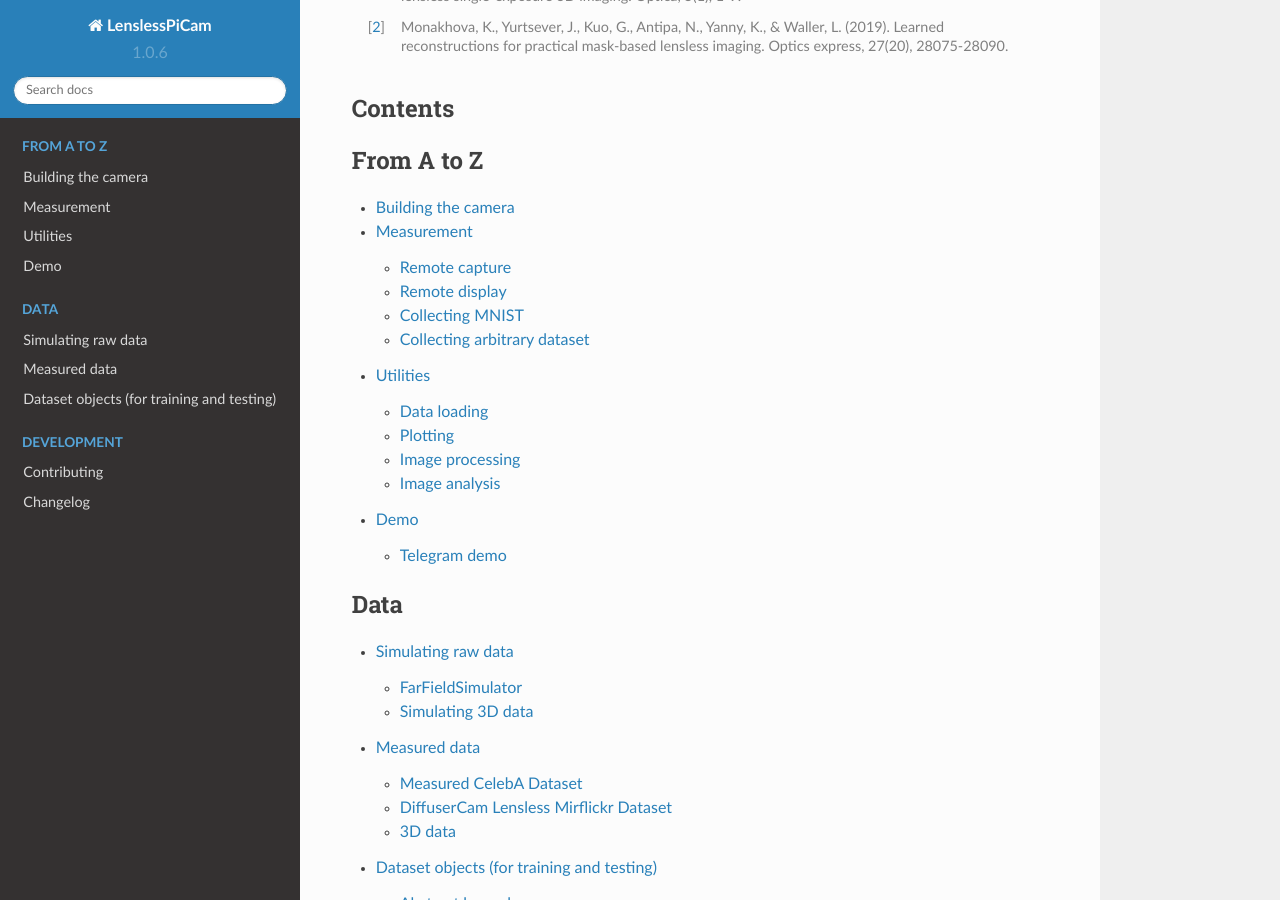
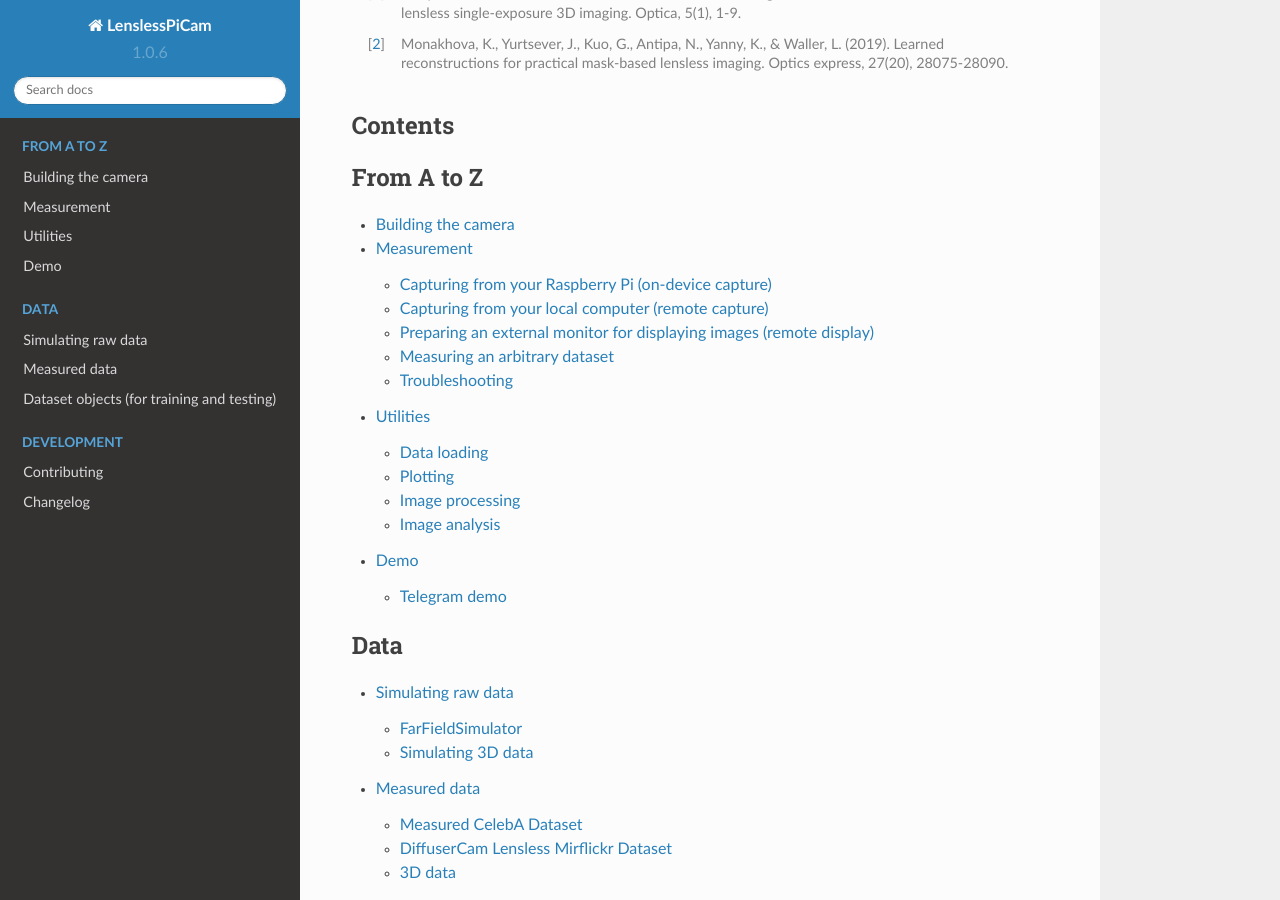
Before and after one commit to LCAV/LenslessPiCam, a Sphinx documentation site: the page built from docs/source/index.rst, in a window 1280 px wide and 900 px high, scrolled down 3911 px. Built offline with Sphinx 7.4.7 and the Read the Docs theme 2.0.0, drawn with Linux system fonts in a browser that asks for light colours; some of the changed lines change nothing that is shown; some of the changed text lies outside the part shown.

Commit message:
Improve measurement documentation.

```diff
--- a/README.rst
+++ b/README.rst
@@ -157,6 +157,7 @@ directory):
    pip install -r rpi_requirements.txt
 
    # test on-device camera capture (after setting up the camera)
+   source lensless_env/bin/activate
    python scripts/measure/on_device_capture.py
 
 You may still need to manually install ``numpy`` and/or ``scipy`` with ``pip`` in case libraries (e.g. ``libopenblas.so.0``) cannot be detected.
--- a/docs/requirements.txt
+++ b/docs/requirements.txt
@@ -8,3 +8,4 @@ torchmetrics>=0.11.4
 pyFFS>=2.2.3   # for waveprop
 waveprop>=0.0.9
 tqdm
+omegaconf
--- a/docs/source/measurement.rst
+++ b/docs/source/measurement.rst
@@ -1,5 +1,7 @@
 Measurement
 ===========
+
+The goal of this section is to provide a guide on how to measure data with *LenslessPiCam* and a Raspberry Pi-based lensless camera.
 
 `This Medium article <https://medium.com/@bezzam/measuring-a-diffusercam-psf-and-raw-data-b01ee29eda4>`__
 discusses the typical measurement process for a lensless camera:
@@ -7,35 +9,44 @@ discusses the typical measurement process for a lensless camera:
 #. Measure the point spread function (PSF), which involves some calibration. See `this article <https://medium.com/@bezzam/measuring-an-optical-psf-with-an-arduino-an-led-and-a-cardboard-box-2f3ddac660c1>`__ for how to make a low-cost point source generator.
 #. Measure raw data.
 
-With some data in hand, :ref:`reconstructions algorithms<Reconstruction>` can be explored!
+All scripts related to measurement can be found in the `scripts/measure <https://github.com/LCAV/LenslessPiCam/tree/main/scripts/measure>`__
+directory. Some scripts are meant to be run on your local machine, while others are meant to be run on the Raspberry Pi.
 
-The scripts used below assume that you have :ref:`setup<Setup>` the package on **both** your
-local machine and a remote Raspberry Pi with SSH and passwordless access.
+.. note::
 
-Sometimes, we have noticed problems with locale when running the remote capture and
-display scripts, for example:
+   Before trying to collect a dataset, you should first go through each section below to ensure that the camera is working correctly and that you are able to capture and display images.
+
+
+It is highly recommended to connect to your Raspberry Pi through an IDE like VS Code, as it will be much easier to edit configuration files.
+
+
+Capturing from your Raspberry Pi (on-device capture)
+----------------------------------------------------
+
+The on-device scripts need to work before you can perform remote capture.
+
+*LenslessPiCam* should be cloned and installed on your Raspberry Pi, see :ref:`here<Setup>` (scroll down to "Raspberry Pi setup").
+
+The following script can be used to capture data with the Raspberry Pi camera:
 
 .. code:: bash
 
-   perl: warning: Setting locale failed.
-   perl: warning: Please check that your locale settings:
-   ...
+   python scripts/on_device_capture.py
 
-This may arise due to incompatible locale settings between your local
-machine and the Raspberry Pi. There are two possible solutions to this,
-as proposed in `this
-forum <https://forums.raspberrypi.com/viewtopic.php?t=11870>`__.
-
-#. Comment ``SendEnv LANG LC_*`` in ``/etc/ssh/ssh_config`` on your laptop.
-#. Comment ``AcceptEnv LANG LC_*`` in ``/etc/ssh/sshd_config`` on the Raspberry Pi.
-
-Remote capture
---------------
+Default parameters can be found in `configs/capture.yaml <https://github.com/LCAV/LenslessPiCam/blob/main/configs/capture.yaml>`__.
+A description of each parameters can be found in this `pull request <https://github.com/LCAV/LenslessPiCam/pull/104/files#diff-5c2872943948eced6af96fa06f035330c48e400bb63f9cb3add461714420cc11>`__.
 
 .. note::
 
    Note if using the *Legacy Camera* on Bullseye OS, you should set ``legacy=True`` in your configuration file.
 
+
+Capturing from your local computer (remote capture)
+---------------------------------------------------
+
+For remote capture, you need to have *LenslessPiCam* installed on your local machine (see :ref:`here<Setup>`),
+and you need to have `passwordless access <https://medium.com/@bezzam/headless-and-passwordless-interfacing-with-a-raspberry-pi-ssh-453dd75154c3>`__
+to your Raspberry Pi.
 
 You can remotely capture data with the following script:
 
@@ -50,12 +61,14 @@ where ``<HOSTNAME>`` is the hostname or IP address of your Raspberry Pi.
 The script will save the captured data (``raw_data.png``) and plots
 (including histogram to check for saturation) in ``demo_lensless``.
 
-The default configuration (``config/demo.yaml``) converts the captured
-Bayer data to RGB and downsamples the image by a factor of 4 on the
+The default configuration (`config/demo.yaml <https://github.com/LCAV/LenslessPiCam/blob/main/configs/demo.yaml>`__)
+converts the captured Bayer data to RGB and downsamples the image by a factor of 4 on the
 Raspberry Pi, and then sends it back to your computer.
+The `capture <https://github.com/LCAV/LenslessPiCam/blob/b863d265fd69e6ded140ccfc36c9accbe562de87/configs/demo.yaml#L32>`_ section,
+essentially sets the parameters for the on-device capture configation.
 
-Moreover, this configuration uses white balancing gains that were
-determined for our lensless camera (``capture.awb_gains``,
+The default configuration uses white balancing gains that were
+determined for our LCD-based lensless camera (``capture.awb_gains``,
 ``camera.red_gain``, and ``camera.blue_gain``). You will very likely
 need to determine these gains for your lensless camera by first capturing
 the raw `Bayer data <https://medium.com/@bezzam/bayer-capture-and-processing-with-the-raspberry-pi-hq-camera-in-python-8496fed9dcb7>`__
@@ -74,16 +87,15 @@ you can run the above script with a different configation:
 You can then use ``scripts/measure/analyze_image.py`` to play around with the red and
 blue gains to find the best white balance for your camera.
 
+Preparing an external monitor for displaying images (remote display)
+--------------------------------------------------------------------
 
-Remote display
---------------
+Our approach for displaying images on a monitor connected to a Raspberry Pi is to
+view an image in full-screen mode using the `feh <https://feh.finalrewind.org/>`__ command line tool,
+which reads a folder of images and displays them in a slideshow.
+Our folder only has one image, and we rewrite this image every time we want to display a new image.
 
-For collecting images displayed on a screen, we have prepared some
-software to remotely display images on a Raspberry Pi installed with
-this software and connected to a monitor.
-
-You first need to install the ``feh`` command line tool on your
-Raspberry Pi.
+You first need to install the ``feh`` command line tool on your Raspberry Pi.
 
 .. code:: bash
 
@@ -96,15 +108,17 @@ Then make a folder where we will create and read prepared images.
    mkdir ~/LenslessPiCam_display
    cp ~/LenslessPiCam/data/original/mnist_3.png ~/LenslessPiCam_display/test.png
 
-Then we can use ``feh`` to launch the image viewer.
+We will be overwriting ``~/LenslessPiCam_display/test.png`` whenever we want to display a new image.
+Then **from a Terminal on the Raspberry Pi** we can use ``feh`` to launch the image viewer.
 
 .. code:: bash
 
    feh LenslessPiCam_display --scale-down --auto-zoom -R 0.1 -x -F -Y
 
-Then from your laptop you can use the following script to display an
+This command cannot be launched from an SSH session connected to the Raspberry Pi, even if there is a monitor connected to the Raspberry Pi.
+
+Then *from your laptop with passwordless access*, you can use the following script to display an
 image on the Raspberry Pi:
-
 
 .. code-block:: bash
 
@@ -116,74 +130,99 @@ image on the Raspberry Pi:
 where ``USERNAME`` and ``HOSTNAME`` are the username and hostname of the RPi,
 and ``FP`` is the path on your local computer of the image you would like
 to display. The default parameters can be found in ``config/demo.yaml``,
-specifically the ``display`` section, where you may be interested in
-adjusting the screen resolution, positioning, brightness, padding, and
-rotation.
+specifically the `display <https://github.com/LCAV/LenslessPiCam/blob/b863d265fd69e6ded140ccfc36c9accbe562de87/configs/demo.yaml#L16>`_ section,
+to adjust the screen resolution, positioning, brightness, padding, and rotation.
+
+
+Measuring an arbitrary dataset
+------------------------------
 
 .. note::
 
-   It is recommended to disable screen blanking (the screen from entering
+   From the Raspberry Pi, it is recommended to disable screen blanking (the screen from entering
    power saving mode and turning off) by following these `steps <https://pimylifeup.com/raspberry-pi-disable-screen-blanking/>`__.
 
-Collecting MNIST
-----------------
 
-We provide a couple scripts to collect MNIST with the proposed camera.
+The following script can be used to collect an arbitrary dataset with the proposed camera.
+The script should be launched **from the Raspberry Pi**:
 
-Script that can be launched from the Raspberry Pi:
+.. code::
+
+   python scripts/measure/collect_dataset_on_device.py -cn CONFIG_NAME
+
+The default configuration can be found in `configs/collect_dataset.yaml <https://github.com/LCAV/LenslessPiCam/blob/main/configs/collect_dataset.yaml>`__.
+
+
+The following needs to be done before running the script:
+
+#. Determine the white balance gains for your camera, e.g. with ``scripts/measure/analyze_image.py`` as described above.
+#. As you probably won't have enough memory on the Raspberry Pi, `mount <https://thepihut.com/blogs/raspberry-pi-tutorials/how-to-mount-an-external-hard-drive-on-the-raspberry-pi-raspian>`__ an external hard-drive to save the dataset into.
+
+   .. code:: bash
+
+      sudo mount /dev/sda1 /mnt
+
+   Change ``/dev/sda1`` to the correct device name of your external hard-drive.
+
+#. Define your own configuration file inside the ``configs`` directory. You can "inherit" from the default configuration file and overwrite the parameters you want to change:
+
+   .. code:: yaml
+
+      defaults:
+         - collect_dataset
+         - _self_
+
+      input_dir: /mnt/YOUR_INPUT_DATASET
+      output_dir: /mnt/YOUR_OUTPUT_DATASET
+      n_files: 10000
+      min_level: 140
+      max_tries: 4
+
+      display:
+         image_res: [900, 1200]
+
+      capture:
+         exposure: 0.5
+         awb_gains: YOUR_AWB_GAINS
+
+
+You can schedule the dataset collection with ``runtime`` and ``start_delay``.
+
+By default, the script will save downloaded RGB data, as raw Bayer data can quickly take up a lot of space.
+
+See `configs/collect_mirflickr_multimask.yaml <https://github.com/LCAV/LenslessPiCam/blob/main/configs/collect_mirflickr_multimask.yaml>`__
+for an example of measuring a multi-mask dataset with DigiCam.
+
+.. note::
+
+   Play around with the display/capture settings until you get the ones that align well for an ADMM reconstruction,
+   and that require the least amount of re-tries.
+
+.. note::
+
+   As the measurement may run for a while, it is recommended to run the script in a `screen <https://linuxize.com/post/how-to-use-linux-screen/>`__ session (or similar) to avoid the script being interrupted if the SSH connection is lost.
+
+
+Troubleshooting
+---------------
+
+The scripts used below assume that you have :ref:`setup<Setup>` the package on **both** your
+local machine and a remote Raspberry Pi with SSH and
+`passwordless access <https://medium.com/@bezzam/headless-and-passwordless-interfacing-with-a-raspberry-pi-ssh-453dd75154c3>`__.
+
+Sometimes, we have noticed problems with locale when running the remote capture and
+display scripts, for example:
 
 .. code:: bash
 
-   python scripts/measure/collect_mnist_on_device.py --input_dir MNIST_original \
-   --output_dir MNIST_meas
+   perl: warning: Setting locale failed.
+   perl: warning: Please check that your locale settings:
+   ...
 
-If the MNIST dataset is not available at ``MNIST_original`` it will be
-downloaded from `here <http://yann.lecun.com/exdb/mnist/>`__. The above
-command will measure the training set. The ``--test`` flag can be used
-to measure the test set. It is recommended to run the script from a
-`screen <https://linuxize.com/post/how-to-use-linux-screen/>`__
-session as it takes a long time to go through all the files! The
-``--n_files <N_FILES>`` option can be used to measure a user-specified
-amount of files.
+This may arise due to incompatible locale settings between your local
+machine and the Raspberry Pi. There are two possible solutions to this,
+as proposed in `this
+forum <https://forums.raspberrypi.com/viewtopic.php?t=11870>`__.
 
-To remotely collect the MNIST dataset (although quite slow due to
-copying files back and forth):
-
-.. code:: bash
-
-   python scripts/measure/collect_mnist.py --hostname <IP_ADDRESS> --output_dir MNIST_meas
-
-
-Collecting arbitrary dataset
-----------------------------
-
-We provide a script to collect an arbitrary dataset with the proposed
-camera. The script can be launched **from the Raspberry Pi**:
-
-.. code::
-
-   python scripts/measure/collect_dataset_on_device.py
-
-By default this script will collect a subset (100 files) of the `CelebA <https://mmlab.ie.cuhk.edu.hk/projects/CelebA.html>`__
-dataset.
-
-The default configuration can be found in ``configs/collect_dataset.yaml``. You can
-change the dataset by changing the ``input_dir`` and ``input_file_ext`` to set
-the directory and file extension of the dataset you would like to collect. You
-can schedule the dataset collection with ``runtime`` and ``start_delay``.
-
-As raw Bayer data can quickly take up a lot of space, the script will save downloaded
-RGB data.
-
-.. note::
-
-   To convert to RGB correctly, you need to determine your white balance gains as described in the :ref:`Remote capture section<Remote capture>`.
-
-You may also need to `mount <https://thepihut.com/blogs/raspberry-pi-tutorials/how-to-mount-an-external-hard-drive-on-the-raspberry-pi-raspian>`__
-an external hard-drive on the Raspberry Pi to save the dataset into.
-
-.. code:: bash
-
-   sudo mount /dev/sda1 /mnt
-
-Change ``/dev/sda1`` to the correct device name of your external hard-drive.
+#. Comment ``SendEnv LANG LC_*`` in ``/etc/ssh/ssh_config`` on your laptop.
+#. Comment ``AcceptEnv LANG LC_*`` in ``/etc/ssh/sshd_config`` on the Raspberry Pi.
```
Also changed, not shown: 1 other file.
